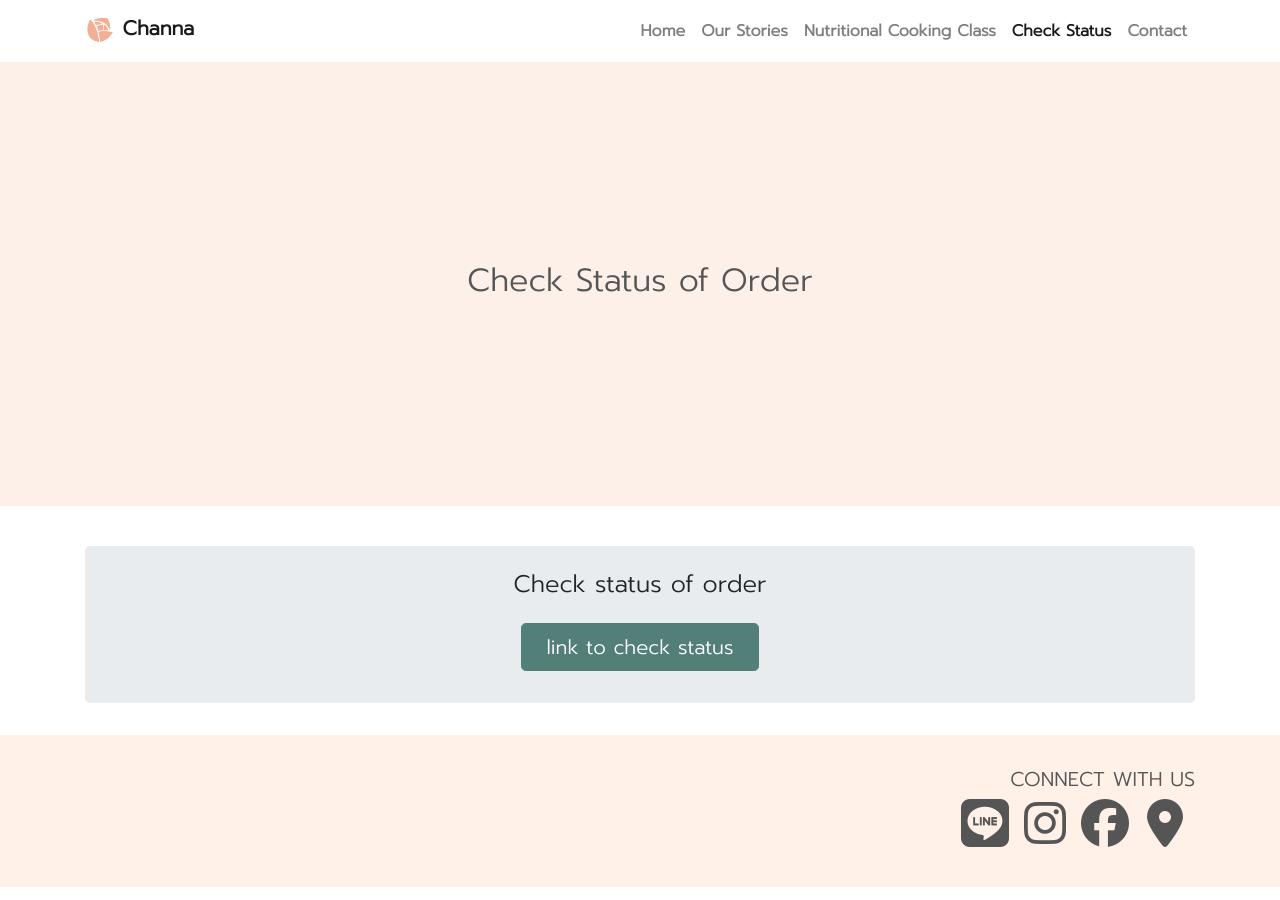
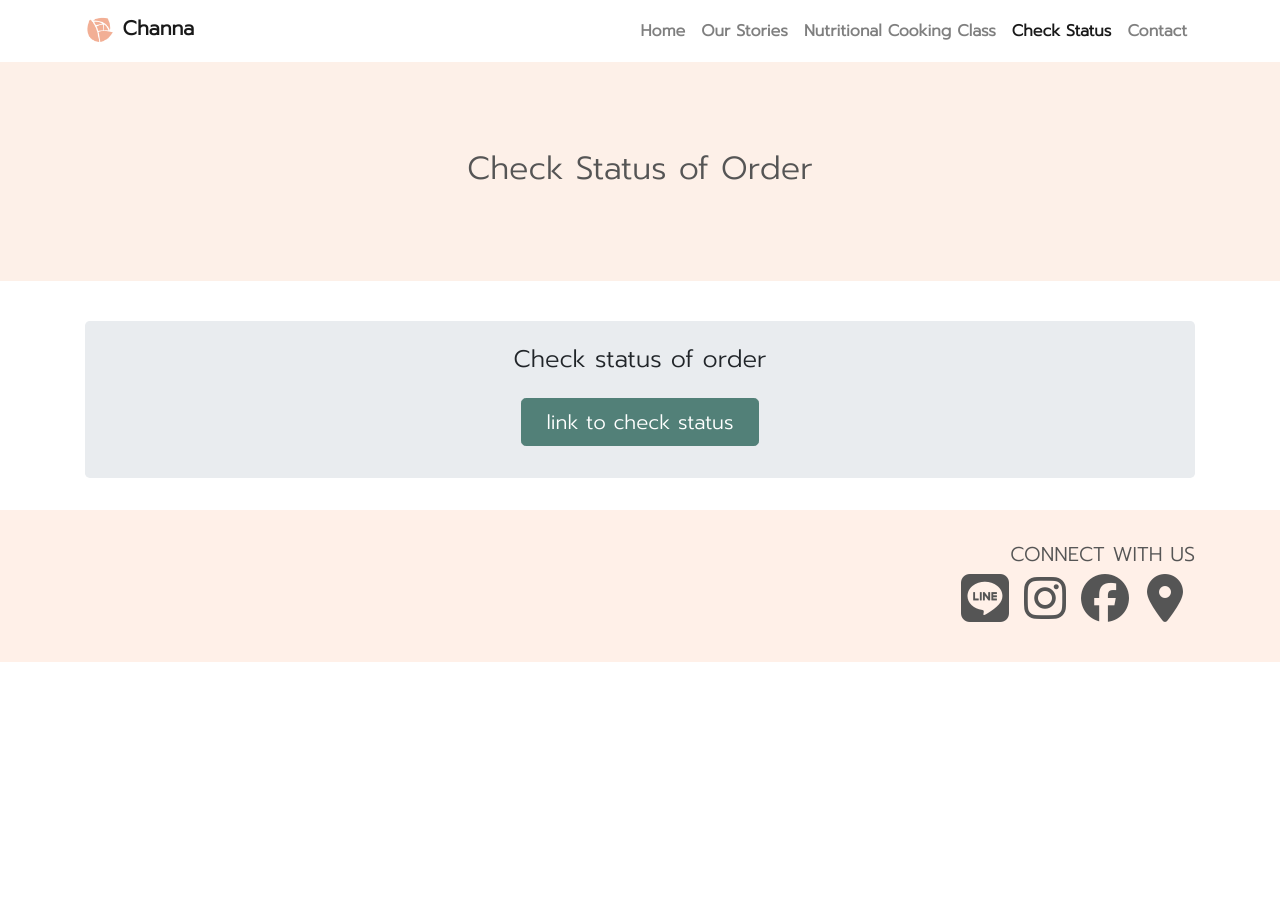
Before and after one commit to channalivewell/channalivewell.github.io, a Jekyll site: the page built from status.html, in a window 1280 px wide. Built offline with Jekyll 4.4.1, drawn with Linux system fonts in a browser that asks for light colours; nearby versions of some CDN libraries.

Commit message:
change banner height

```diff
--- a/class.html
+++ b/class.html
@@ -8,7 +8,7 @@ canonical_url: /class/
 
 <div class="bg-primary banner">
     <div class="container">
-        <div class="row align-items-center vh-50 py-5">
+        <div class="row align-items-center vh-25 py-5">
             <div class="col-12 text-dark text-center">
                     <p class="mt-0 mb-0 banner-text">
                         Nutritional Cooking Class
--- a/contact.html
+++ b/contact.html
@@ -8,7 +8,7 @@ canonical_url: /contact/
 
 <div class="bg-primary banner">
     <div class="container">
-        <div class="row align-items-center vh-50 py-5">
+        <div class="row align-items-center vh-25 py-5">
             <div class="col-12 text-dark text-center">
                     <p class="mt-0 mb-0 banner-text">
                         Contact
--- a/delivery.html
+++ b/delivery.html
@@ -8,7 +8,7 @@ canonical_url: /delivery/
 
 <div class="bg-primary banner">
     <div class="container">
-        <div class="row align-items-center vh-50 py-5">
+        <div class="row align-items-center vh-25 py-5">
             <div class="col-12 text-dark text-center">
                     <p class="mt-0 mb-0 banner-text">
                         Let food be your medicine
--- a/status.html
+++ b/status.html
@@ -8,7 +8,7 @@ canonical_url: /status/
 
 <div class="bg-primary banner">
     <div class="container">
-        <div class="row align-items-center vh-50 py-5">
+        <div class="row align-items-center vh-25 py-5">
             <div class="col-12 text-dark text-center">
                     <p class="mt-0 mb-0 banner-text">
                         Check Status of Order
--- a/stories.html
+++ b/stories.html
@@ -8,7 +8,7 @@ canonical_url: /stories/
 
 <div class="bg-primary banner">
     <div class="container">
-        <div class="row align-items-center vh-50 py-5">
+        <div class="row align-items-center vh-25 py-5">
             <div class="col-12 text-dark text-center">
                     <p class="mt-0 mb-0 banner-text">
                         Our Stories
```
